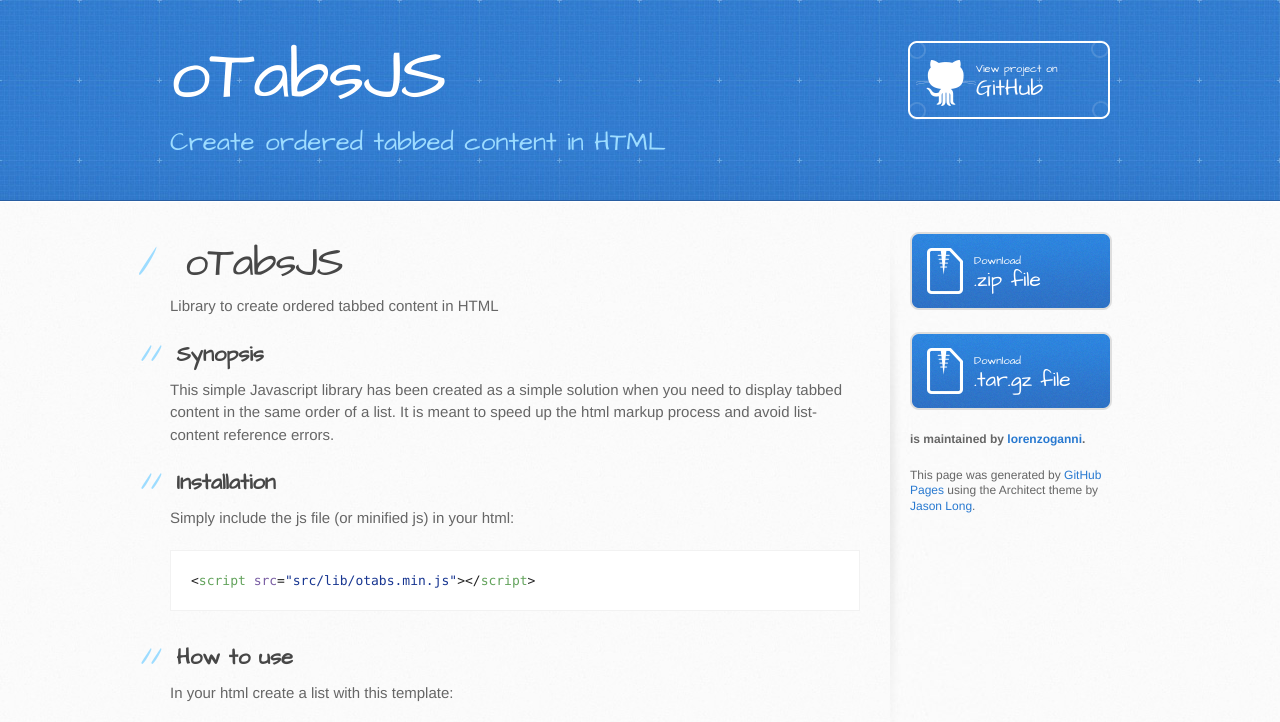
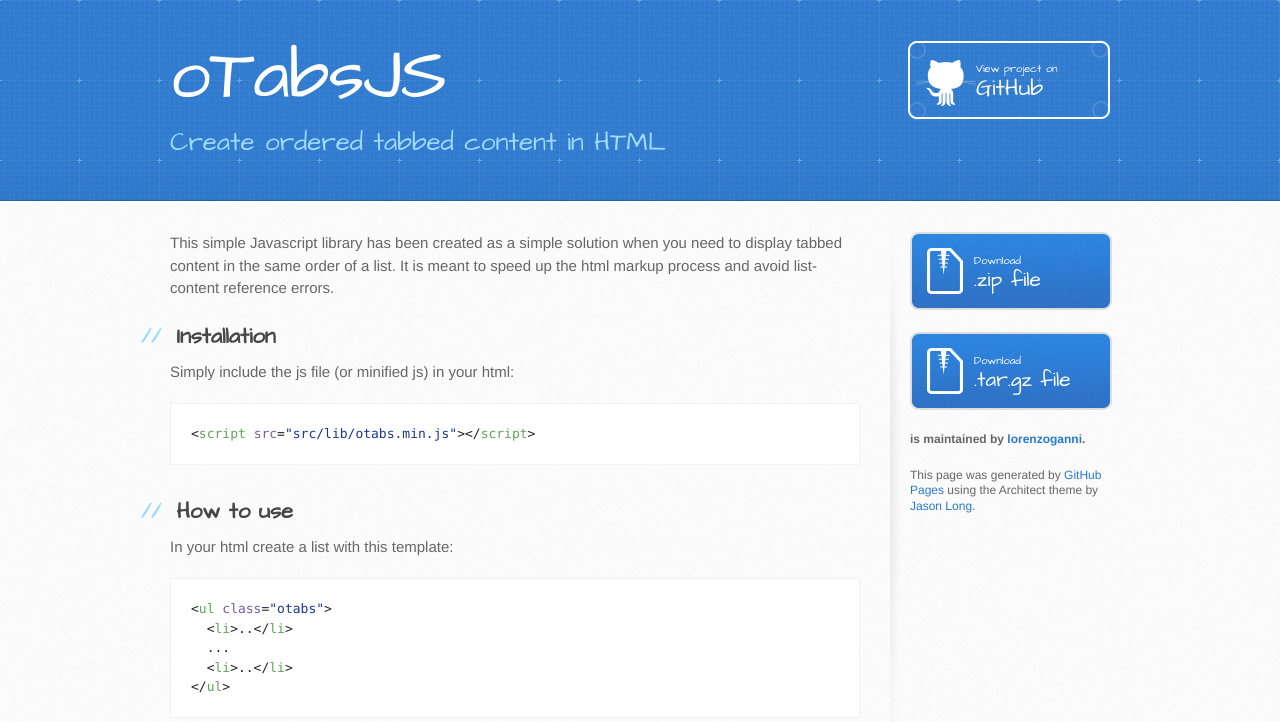
Before and after one commit to c2r0b/otabs-js, a plain HTML site: page index.html in a window 1280 px wide. Shown: the top 722 px of the page. Drawn offline with Linux system fonts and the light colour scheme.

Commit message:
Create gh-pages branch via GitHub

```diff
--- a/index.html
+++ b/index.html
@@ -28,15 +28,7 @@
     <div id="content-wrapper">
       <div class="inner clearfix">
         <section id="main-content">
-          <h1>
-<a id="otabsjs" class="anchor" href="#otabsjs" aria-hidden="true"><span aria-hidden="true" class="octicon octicon-link"></span></a>oTabsJS</h1>
-
-<p>Library to create ordered tabbed content in HTML</p>
-
-<h2>
-<a id="synopsis" class="anchor" href="#synopsis" aria-hidden="true"><span aria-hidden="true" class="octicon octicon-link"></span></a>Synopsis</h2>
-
-<p>This simple Javascript library has been created as a simple solution when you need to display tabbed content in the same order of a list. It is meant to speed up the html markup process and avoid list-content reference errors.</p>
+          <p>This simple Javascript library has been created as a simple solution when you need to display tabbed content in the same order of a list. It is meant to speed up the html markup process and avoid list-content reference errors.</p>
 
 <h2>
 <a id="installation" class="anchor" href="#installation" aria-hidden="true"><span aria-hidden="true" class="octicon octicon-link"></span></a>Installation</h2>
```
Also changed, not shown: params.json (+1 -1 lines).
